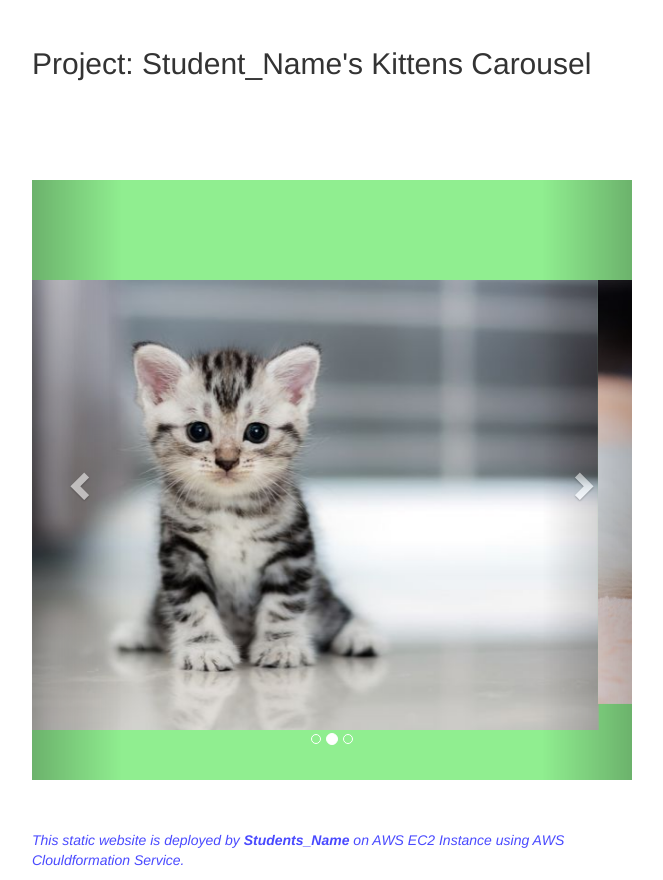
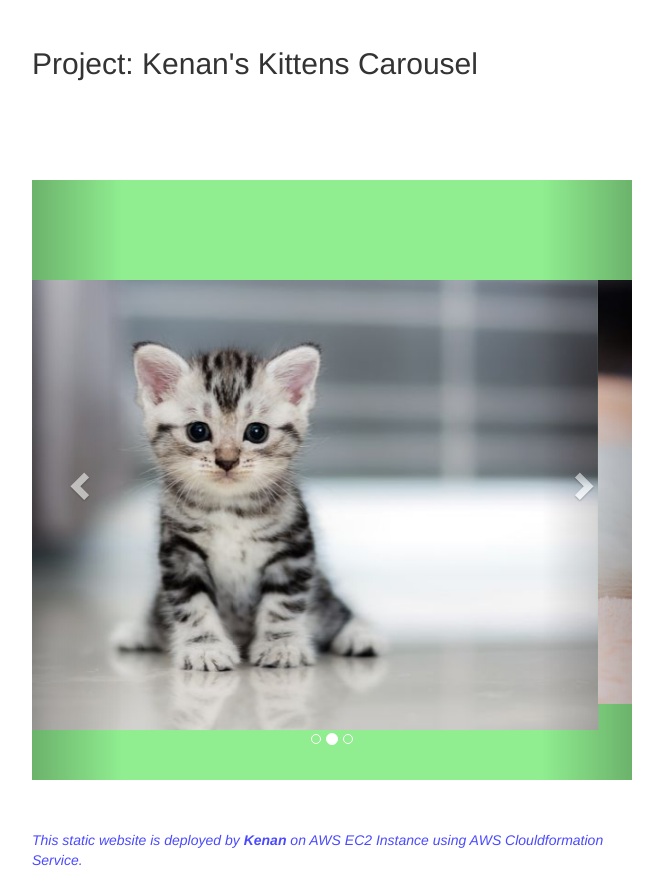
Before and after one commit to Kenann08/101-cfn-static-website-ec2, a plain HTML site: page static-web/index.html in a window 1280 px wide. Shown: the part 203-1083 px from the top of the page, without its empty margins (308-971 px from the left). Drawn offline with nearby package versions, Linux system fonts and the light colour scheme.

Commit message:
last-version

```diff
--- a/static-web/index.html
+++ b/static-web/index.html
@@ -45,7 +45,7 @@
 
   <div><img style="width:300px; height:100px" src="https://clarusway.com/wp-content/uploads/2022/12/clarusway-logo-black.png" /></div>
 
-  <h2> Project: Student_Name's Kittens Carousel</h2>
+  <h2> Project: Kenan's Kittens Carousel</h2>
 
   <div id="myCarousel" class="carousel slide" data-ride="carousel">
     <!-- Indicators -->
@@ -80,7 +80,7 @@
   </div>
 
 
-  <p class="footnote"><i>This static website is deployed by <b> Students_Name </b> on AWS EC2 Instance using AWS
+  <p class="footnote"><i>This static website is deployed by <b> Kenan </b> on AWS EC2 Instance using AWS
       Clouldformation Service.</i></p>
 </body>
 
```
Also changed, not shown: 1 other file.
